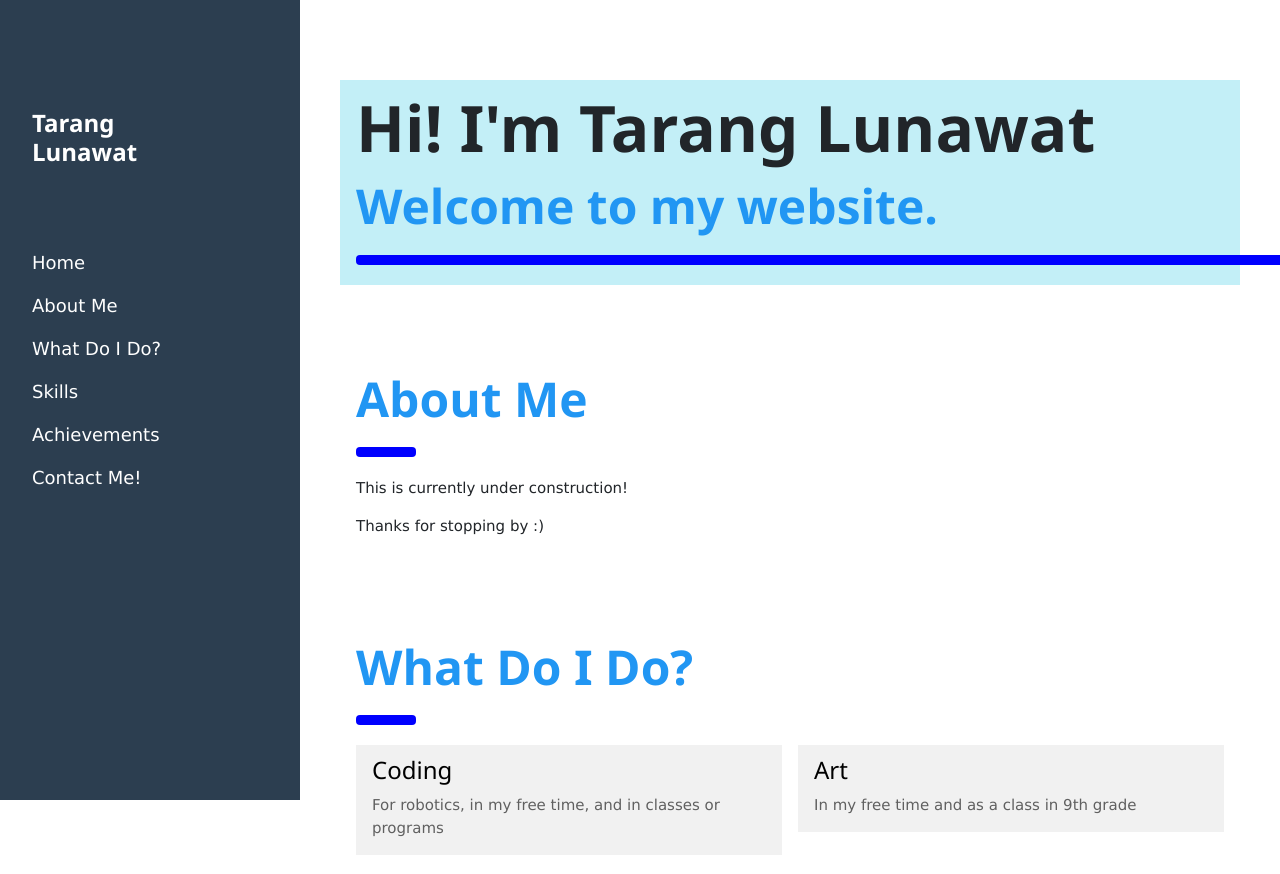
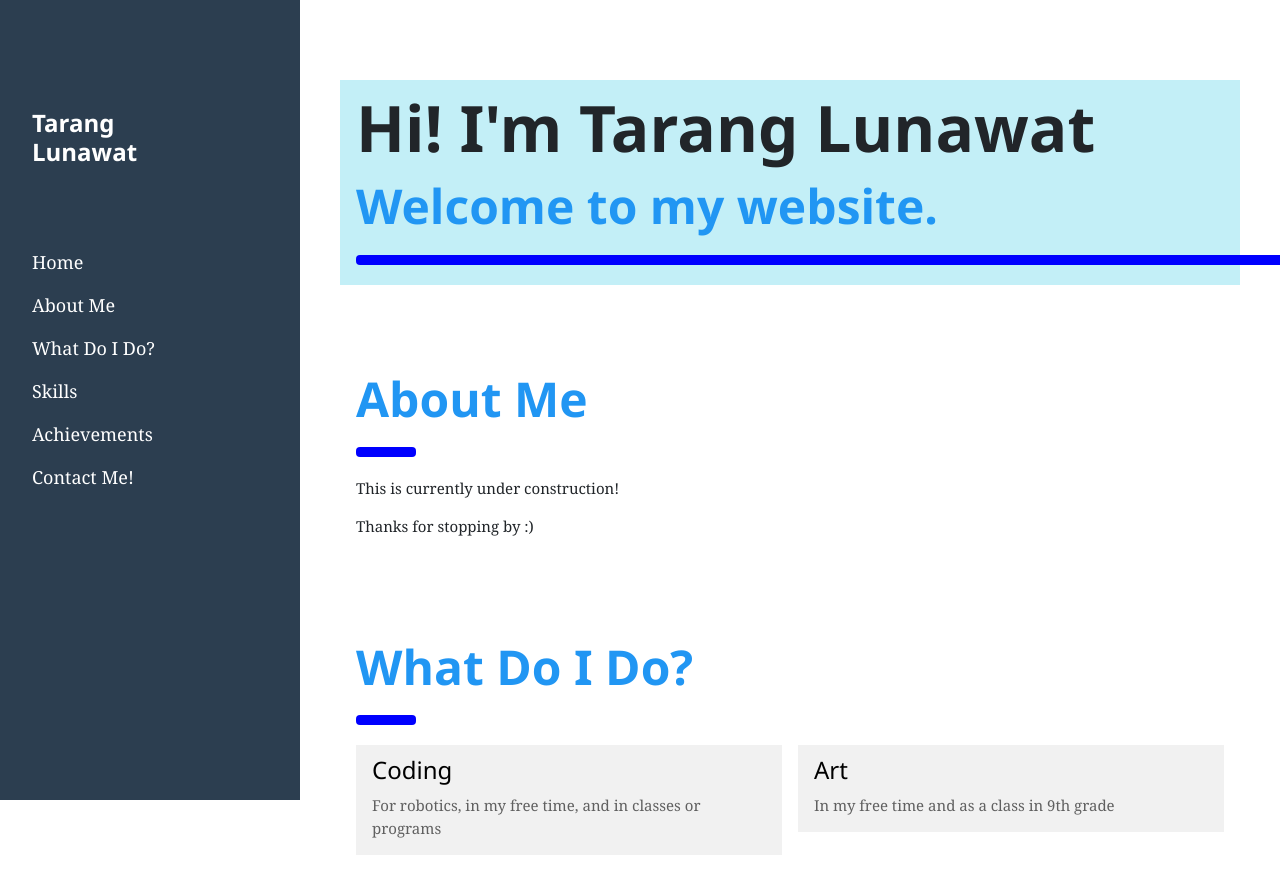
Before and after one commit to tangluna/tangluna.github.io, a plain HTML site: page daytime/index.html in a window 1280 px wide. Shown: the top 874 px of the page. Drawn offline with nearby package versions, Linux system fonts and the light colour scheme.

Commit message:
Update stylesheet.css

```diff
--- a/daytime/stylesheet.css
+++ b/daytime/stylesheet.css
@@ -1,3 +1,7 @@
+html, body {
+  font-family: Georgia, serif !important;
+}
+
 .white-text {
   color: white !important;
 }
```
